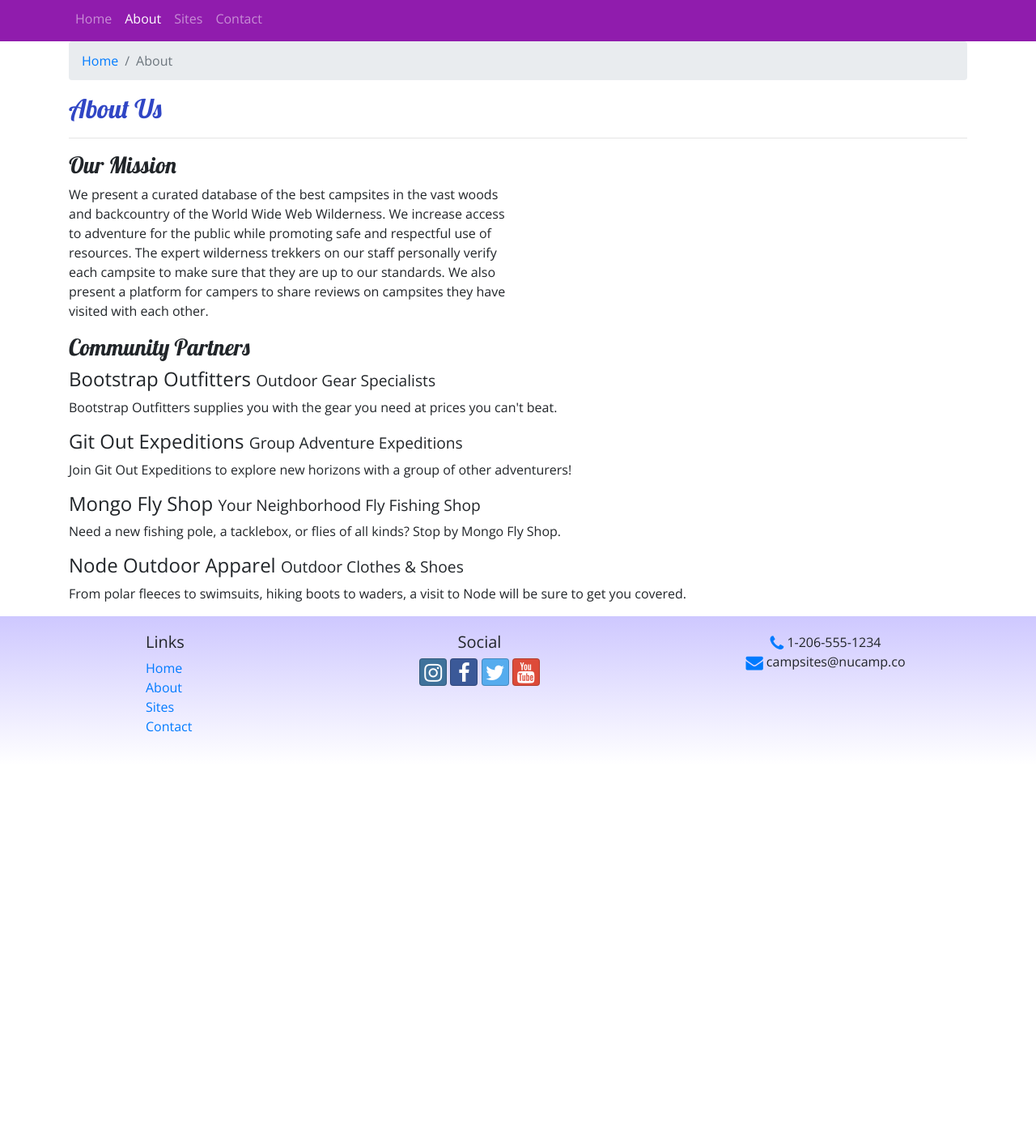
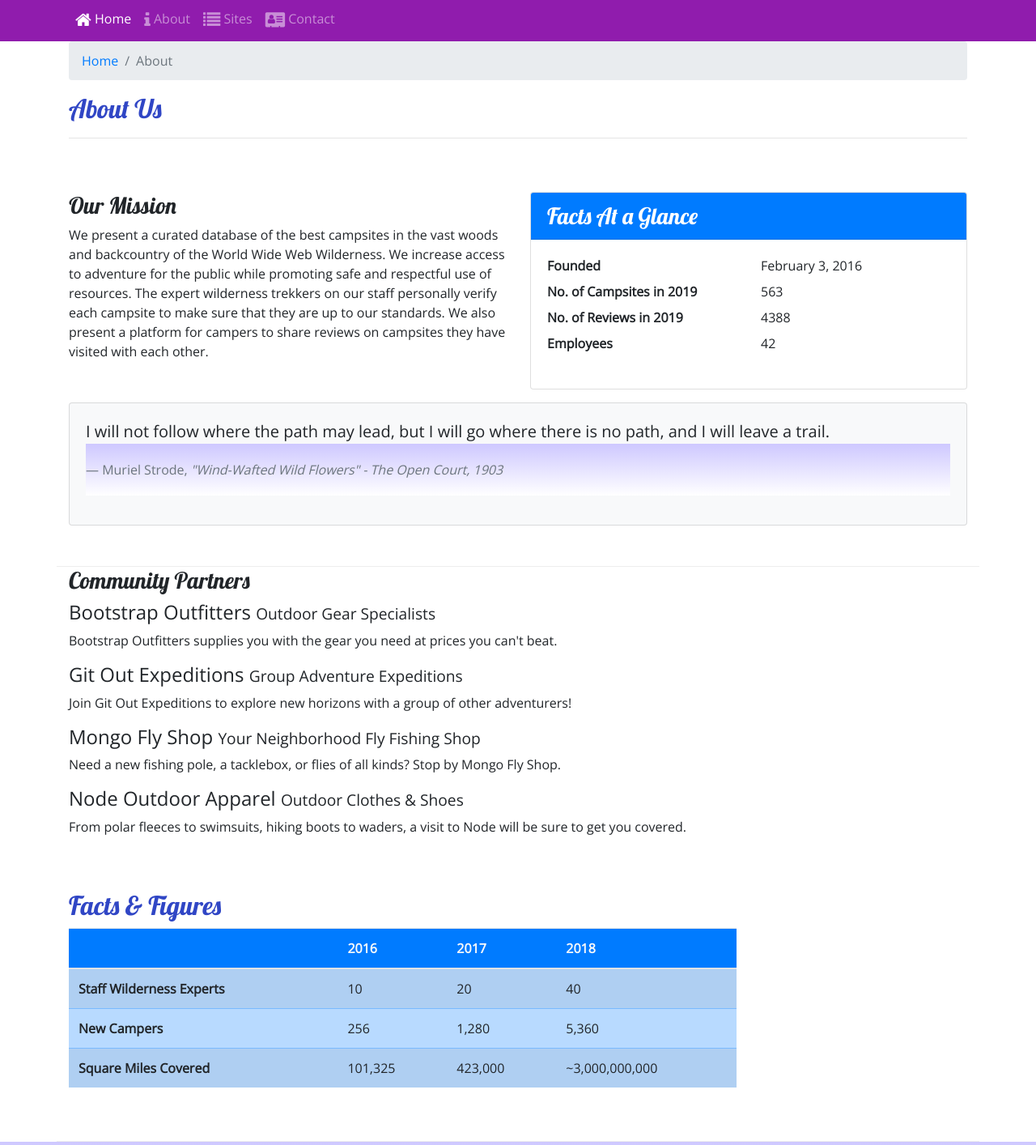
Before and after one commit to chrisessoe/Bootstrap, a website: page aboutus.html in a window 1280 px wide. Shown: the part 167-1581 px from the top of the page at 81% size. Before the commit the page ends 1112 px from the top, so only its background shows below. Drawn offline with nearby package versions, Linux system fonts and the light colour scheme.

Commit message:
Tables and Cards

```diff
--- a/aboutus.html
+++ b/aboutus.html
@@ -2,19 +2,13 @@
 <html lang="en">
 
 <head>
-    <!-- Required meta tags always come first -->
+
     <meta charset="utf-8" />
     <meta name="viewport" content="width=device-width, initial-scale=1" />
-    <!-- Bootstrap CSS -->
     <link rel="stylesheet" href="node_modules/bootstrap/dist/css/bootstrap.min.css" />
-
-    <!-- Additional CSS must be placed after Bootstrap CSS -->
     <link rel="stylesheet" href="node_modules/font-awesome/css/font-awesome.min.css" />
-
     <link rel="stylesheet" href="node_modules/bootstrap-social/bootstrap-social.css" />
-
     <link rel="stylesheet" href="https://fonts.googleapis.com/css?family=Lobster|Open+Sans" />
-
     <link rel="stylesheet" href="styles.css">
 
 
@@ -41,10 +35,13 @@
                 </button>
                 <div class="collapse navbar-collapse" id="nucampNavbar">
                     <ul class="navbar-nav">
-                    <li class="nav-item"><a class="nav-link" href="index.html">Home</a></li>
-                    <li class="nav-item active"><a class="nav-link" href="#">About</a></li>
-                    <li class="nav-item"><a class="nav-link" href="contactus.html">Sites</a></li>
-                    <li class="nav-item"><a class="nav-link" href="#">Contact</a></li>
+                        <li class="nav-item active"><a class="nav-link" href="index.html"><i class="fa fa-home fa-lg"></i> Home</a>
+                        </li>
+                        <li class="nav-item"><a class="nav-link" href="#"><i class="fa fa-info fa-lg"></i>
+                                About</a></li>
+                        <li class="nav-item"><a class="nav-link" href="#"><i class="fa fa-list fa-lg"></i> Sites</a></li>
+                        <li class="nav-item"><a class="nav-link" href="contactus.html"><i class="fa fa-address-card fa-lg"></i>
+                                Contact</a></li>
                     </ul>
                 </div>
             </div>
@@ -63,17 +60,45 @@
     </div>
 
     <div class="container">
-        <div class="row">
+        <div class="row row-content">
             <div class="col-sm-6">
                 <h3>Our Mission</h3>
-                <p>We present a curated database of the best campsites in the vast woods and backcountry of the
-                    World
-                    Wide Web Wilderness. We increase access to adventure for the public while promoting safe and
-                    respectful use of resources. The expert wilderness trekkers on our staff personally verify
-                    each
-                    campsite to make sure that they are up to our standards. We also present a platform for
-                    campers to
-                    share reviews on campsites they have visited with each other.</p>
+                <p>We present a curated database of the best campsites in the vast woods and backcountry of the World Wide Web
+                    Wilderness. We increase access to adventure for the public while promoting safe and respectful use of
+                    resources. The expert wilderness trekkers on our staff personally verify each campsite to make sure that
+                    they are up to our standards. We also present a platform for campers to share reviews on campsites they have
+                    visited with each other.</p>
+            </div>
+            <div class="col-sm-6">
+                <div class="card">
+                    <h3 class="card-header bg-primary text-white">Facts At a Glance</h3>
+                    <div class="card-body">
+                        <dl class="row">
+                            <dt class="col-6">Founded</dt>
+                            <dd class="col-6">February 3, 2016</dd>
+                            <dt class="col-6">No. of Campsites in 2019</dt>
+                            <dd class="col-6">563</dd>
+                            <dt class="col-6">No. of Reviews in 2019</dt>
+                            <dd class="col-6">4388</dd>
+                            <dt class="col-6">Employees</dt>
+                            <dd class="col-6">42</dd>
+                        </dl>
+                    </div>
+                </div>
+            </div>
+
+            <div class="col">
+                <div class="card bg-light mt-3">
+                    <blockquote class="blockquote card-body">
+                        <p class="mb-0">I will not follow where the path may lead, but I will go where there is no path, and I
+                            will leave a trail.</p>
+                        <footer class="blockquote-footer">Muriel Strode,
+                            <cite title="Source Title">"Wind-Wafted Wild Flowers" -
+                                The Open Court, 1903
+                            </cite>
+                        </footer>
+                    </blockquote>
+                </div>
             </div>
         </div>
     </div>
@@ -98,9 +123,46 @@
                     covered.</p>
             </div>
         </div>
+        <div class="row row-content">
+            <div class="col-sm-9">
+                <h2>Facts &amp; Figures</h2>
+                <div class="table-responsive">
+                    <table class="table table-striped">
+                        <thead>
+                            <tr class="bg-primary text-light">
+                                <th></th>
+                                <th>2016</th>
+                                <th>2017</th>
+                                <th>2018</th>
+                            </tr>
+                        </thead>
+                        <tbody class="table-primary">
+                            <tr>
+                                <th>Staff Wilderness Experts</th>
+                                <td>10</td>
+                                <td>20</td>
+                                <td>40</td>
+                            </tr>
+                            <tr>
+                                <th>New Campers</th>
+                                <td>256</td>
+                                <td>1,280</td>
+                                <td>5,360</td>
+                            </tr>
+                            <tr>
+                                <th>Square Miles Covered</th>
+                                <td>101,325</td>
+                                <td>423,000</td>
+                                <td>~3,000,000,000</td>
+                            </tr>
+                        </tbody>
+                    </table>
+                </div>
+            </div>
+        </div>
     </div>
 
-    <footer>
+    <footer class="site-footer">
         <div class="container">
             <div class="row">
                 <div class="col-4 col-sm-2 offset-1">
```
Lines whose indentation alone changed are shown as unchanged.
